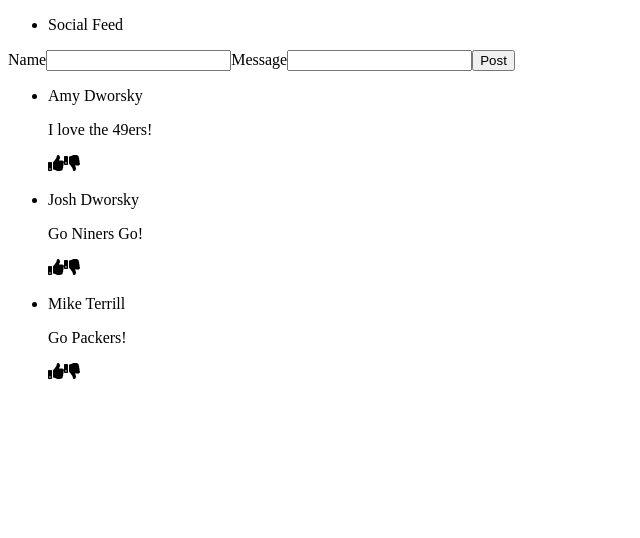
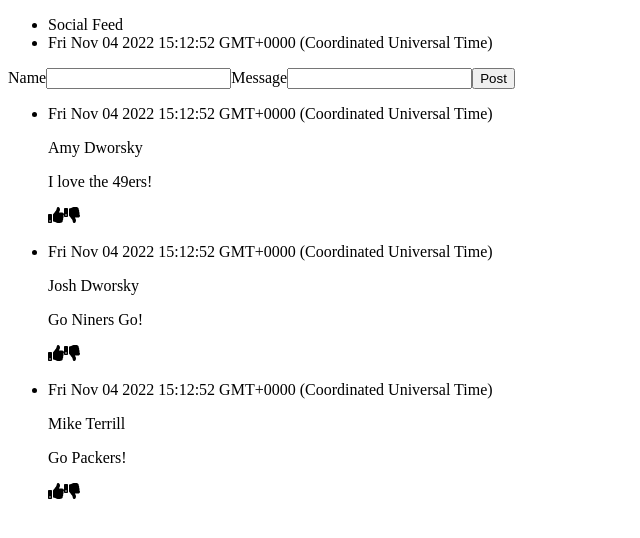
Before and after one commit to LizzieDworsky/SocialFeedTakeTwo, a React (Create React App) app: page / in a window 1280 px wide. Shown: the top 538 px of the page, without its empty margins (0-640 px from the left). Built offline with nearby package versions, Linux system fonts and the light colour scheme; the HTML template or start-up script is replaced by a standard one.

Commit message:
added a date to post objects, simple string Date

```diff
--- a/src/App.js
+++ b/src/App.js
@@ -4,21 +4,25 @@ import DisplayPosts from "./components/DisplayPosts";
 import NavBar from "./components/NavBar";
 
 function App() {
+    const date = Date();
     const [posts, setPosts] = useState([
         {
             id: 1,
             name: "Amy Dworsky",
             message: "I love the 49ers!",
+            date: date,
         },
         {
             id: 2,
             name: "Josh Dworsky",
             message: "Go Niners Go!",
+            date: date,
         },
         {
             id: 3,
             name: "Mike Terrill",
             message: "Go Packers!",
+            date: date,
         },
     ]);
 
--- a/src/components/CreatePost.jsx
+++ b/src/components/CreatePost.jsx
@@ -4,6 +4,7 @@ import { useState } from "react";
 const CreatePost = ({ posts, setPosts }) => {
     const [name, setName] = useState("");
     const [message, setMessage] = useState("");
+    const date = Date();
 
     function handleCreate(event) {
         event.preventDefault();
@@ -11,6 +12,7 @@ const CreatePost = ({ posts, setPosts }) => {
             id: posts.length + 1,
             name: name,
             message: message,
+            date: date,
         };
         createPost(tempPost);
     }
--- a/src/components/NavBar.jsx
+++ b/src/components/NavBar.jsx
@@ -1,9 +1,11 @@
 import React from "react";
 
 const NavBar = (props) => {
+    const date = Date();
     return (
         <ul>
             <li>Social Feed</li>
+            <li>{date}</li>
         </ul>
     );
 };
--- a/src/components/Post.jsx
+++ b/src/components/Post.jsx
@@ -20,6 +20,7 @@ const Post = ({ post }) => {
 
     return (
         <div>
+            <p>{post.date}</p>
             <p>{post.name}</p>
             <p>{post.message}</p>
 
```
